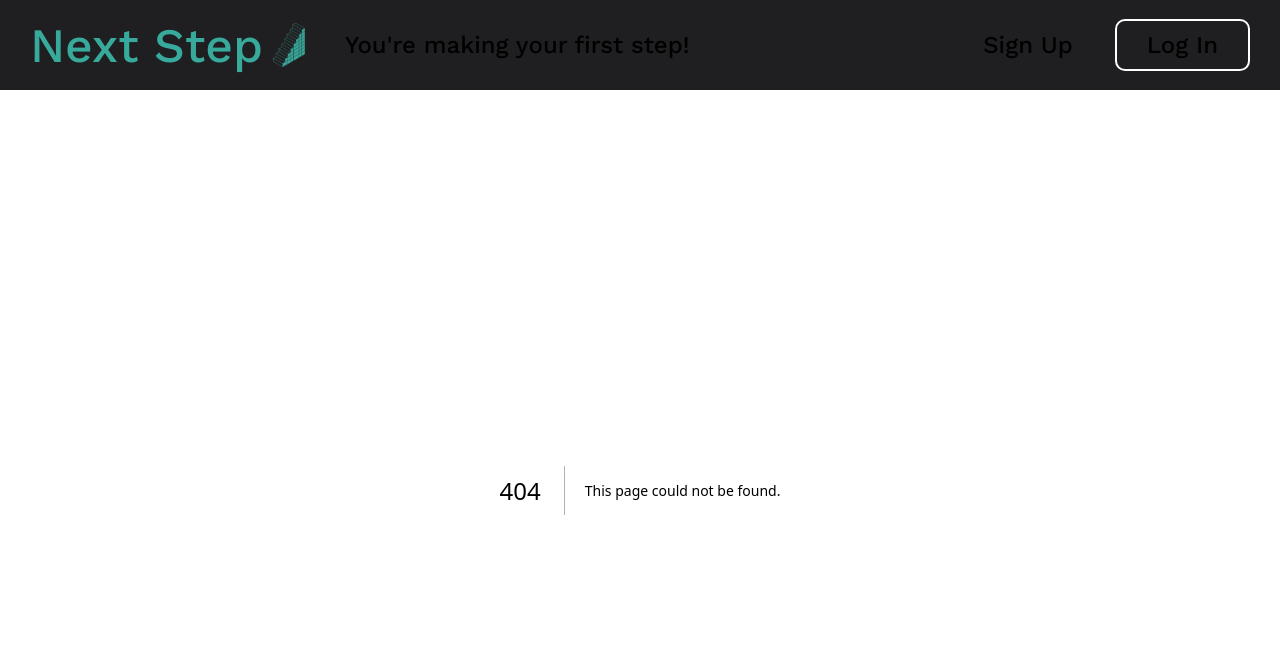
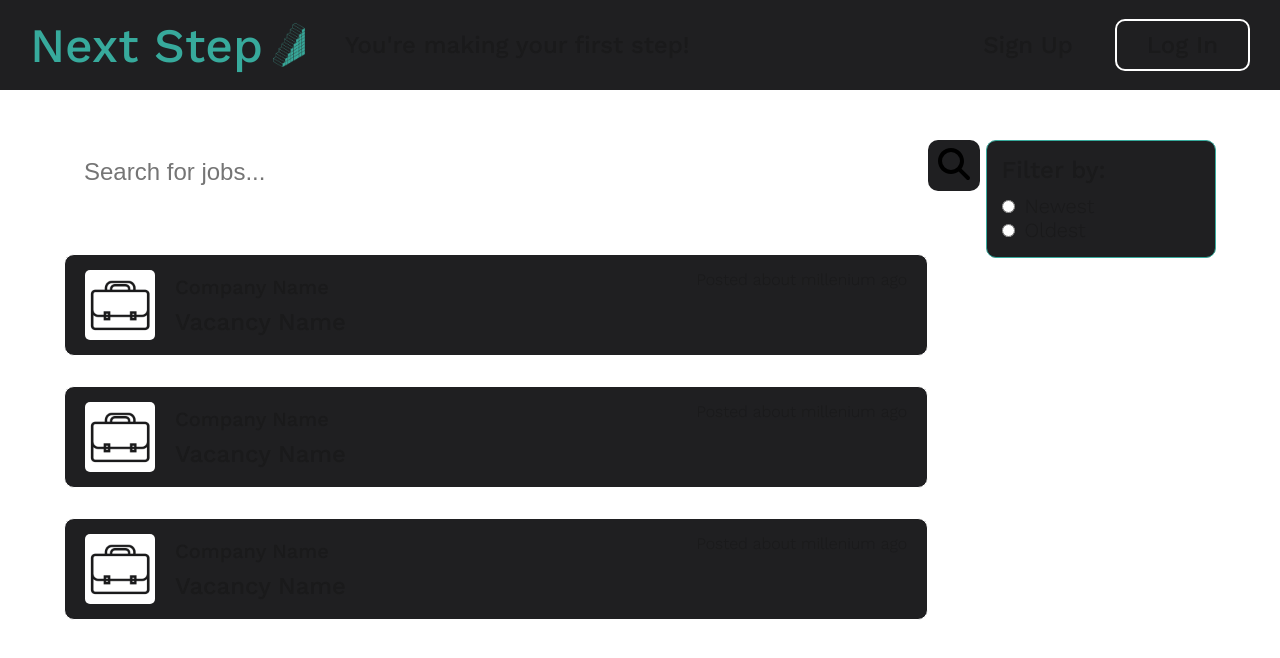
Before and after one commit to Crosshell/next-step, a Next.js app in the folder apps/front/: page /vacancies in a window 1280 px wide. Before the commit this address had no page. Shown: the top 658 px of the page. Built offline with nearby package versions, Linux system fonts and the light colour scheme.

Commit message:
Add Vacancy Search Page

```diff
--- a/apps/front/src/app/globals.css
+++ b/apps/front/src/app/globals.css
@@ -49,3 +49,14 @@ a {
 button:hover {
   cursor: pointer;
 }
+
+ul {
+  list-style: none;
+}
+
+h2,
+h3,
+h4,
+h5 {
+  font-weight: 500;
+}
--- /dev/null
+++ b/apps/front/src/app/vacancies/page.module.css
@@ -0,0 +1,4 @@
+.search-form {
+  margin-top: 50px;
+  position: relative;
+}
--- /dev/null
+++ b/apps/front/src/app/vacancies/page.tsx
@@ -0,0 +1,35 @@
+'use client';
+import { useRef } from 'react';
+
+import InputContainer from '@/components/SearchVacancies/InputContainer';
+import VacanciesTagBox from '@/components/SearchVacancies/VacanciesTagBox';
+import VacancyItem from '@/components/SearchVacancies/VacancyItem';
+
+import classes from './page.module.css';
+
+export default function Vacancies() {
+  const formRef = useRef<HTMLFormElement>(null);
+
+  const handleSubmit = (e: React.FormEvent) => {
+    e.preventDefault();
+    if (!formRef.current) return;
+
+    const formData = new FormData(formRef.current);
+    console.log(JSON.stringify(Object.fromEntries(formData), null, 2));
+  };
+  return (
+    <div className="container">
+      <form
+        ref={formRef}
+        onSubmit={handleSubmit}
+        className={classes['search-form']}
+      >
+        <InputContainer />
+        <VacanciesTagBox />
+        <VacancyItem />
+        <VacancyItem />
+        <VacancyItem />
+      </form>
+    </div>
+  );
+}
--- /dev/null
+++ b/apps/front/src/components/SearchVacancies/InputContainer.tsx
@@ -0,0 +1,20 @@
+import { FontAwesomeIcon } from '@fortawesome/react-fontawesome';
+import { faMagnifyingGlass } from '@fortawesome/free-solid-svg-icons';
+
+import classes from './SearchVacancies.module.css';
+
+export default function InputContainer() {
+  return (
+    <div className={classes['input-wrapper']}>
+      <input
+        className={classes['input-container']}
+        name="name"
+        type="text"
+        placeholder="Search for jobs..."
+      />
+      <button className={classes['search-btn']} type="submit">
+        <FontAwesomeIcon icon={faMagnifyingGlass} />
+      </button>
+    </div>
+  );
+}
--- /dev/null
+++ b/apps/front/src/components/SearchVacancies/SearchVacancies.module.css
@@ -0,0 +1,98 @@
+/* InputContainer */
+.input-wrapper {
+  position: relative;
+  width: 75%;
+}
+
+.input-container {
+  padding: 18px 20px;
+  margin-bottom: 50px;
+  width: 100%;
+
+  background-color: white;
+  border-radius: 10px;
+  background-color: white;
+  border: none;
+  font-size: 1.5rem;
+  color: rgb(0, 0, 0, 0.7);
+}
+
+.search-btn {
+  position: absolute;
+  top: 7;
+  right: 8;
+
+  padding: 7px 10px;
+
+  background-color: #1f1f21;
+  border: none;
+  border-radius: 10px;
+  font-size: 2rem;
+}
+
+/*  InputContainer */
+
+/* TagBox */
+.tag-box {
+  position: absolute;
+  top: 0;
+  right: 0;
+  padding: 15px;
+  width: 20%;
+  background-color: #1f1f21;
+  border: 1px solid #37aa9c;
+  border-radius: 10px;
+}
+
+.tag-box h3 {
+  margin-bottom: 10px;
+  font-size: 1.5rem;
+  font-weight: 500;
+}
+
+.radio {
+  font-size: 1.25rem;
+}
+
+.radio label {
+  margin: 10px;
+}
+
+/* TagBox */
+
+/* VacancyItem */
+.vacancy-item {
+  display: flex;
+  justify-content: space-between;
+  padding: 15px 20px;
+  margin-bottom: 30px;
+  width: 75%;
+  background-color: #1f1f21;
+  border: 1px solid white;
+  border-radius: 10px;
+}
+
+.vacancy-item > div {
+  display: flex;
+  gap: 20px;
+}
+
+.vacancy-item img {
+  border-radius: 5px;
+}
+
+.short-info {
+  display: flex;
+  flex-direction: column;
+  justify-content: space-around;
+}
+
+.short-info h4 {
+  font-size: 1.25rem;
+}
+
+.short-info h3 {
+  font-size: 1.5rem;
+}
+
+/* VacancyItem */
--- /dev/null
+++ b/apps/front/src/components/SearchVacancies/VacanciesTagBox.tsx
@@ -0,0 +1,19 @@
+import classes from './SearchVacancies.module.css';
+
+export default function VacanciesTagBox() {
+  return (
+    <div className={classes['tag-box']}>
+      <h3>Filter by:</h3>
+      <ul>
+        <li className={classes['radio']}>
+          <input type="radio" name="filter" value="newest" />
+          <label>Newest</label>
+        </li>
+        <li className={classes['radio']}>
+          <input type="radio" name="filter" value="oldest" />
+          <label>Oldest</label>
+        </li>
+      </ul>
+    </div>
+  );
+}
--- /dev/null
+++ b/apps/front/src/components/SearchVacancies/VacancyItem.tsx
@@ -0,0 +1,28 @@
+import Link from 'next/link';
+import Image from 'next/image';
+
+import classes from './SearchVacancies.module.css';
+
+export default function VacancyItem() {
+  return (
+    <div>
+      <Link href="/vacancies" className={classes['vacancy-item']}>
+        <div>
+          <Image
+            src="/images/suitcase.png"
+            alt="stairs-image"
+            width={70}
+            height={70}
+            priority
+          />
+          <div className={classes['short-info']}>
+            <h4>Company Name</h4>
+            <h3>Vacancy Name</h3>
+          </div>
+        </div>
+
+        <p>Posted about millenium ago</p>
+      </Link>
+    </div>
+  );
+}
```
Also changed, not shown: apps/front/public/images/suitcase.png (added).
